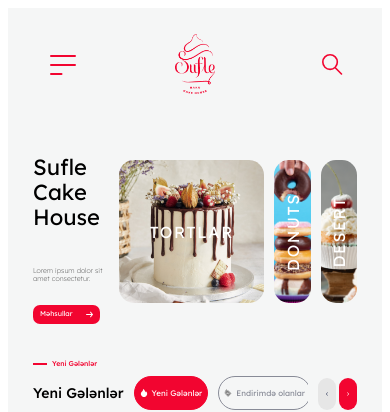
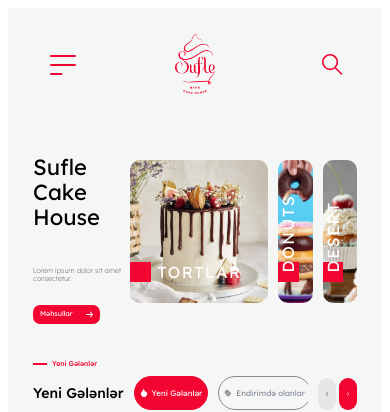
Before and after one commit to tarlansoltanov/sufle-front, a React (Vite) app: page / in a window 390 px wide. Shown: the top 412 px of the page. Built offline with nearby package versions, Linux system fonts and the light colour scheme; no server answers.

Commit message:
Home Page Banner Animation added

```diff
--- a/src/views/home/Home.module.scss
+++ b/src/views/home/Home.module.scss
@@ -111,17 +111,18 @@
   }
 
   & > .cards {
-    $width: calc(100vw - 12vw - 12vw - var(--scrollbar-width));
-    width: calc($width * 0.7);
-    height: calc($width * 0.7 * 0.6);
+    $widthDesktop: calc(100vw - 12vw - 12vw - var(--scrollbar-width));
+    $widthMobile: calc(100vw - 25px - 25px - var(--scrollbar-width));
+
+    width: calc($widthDesktop * 0.7);
+    height: calc($widthDesktop * 0.7 * 0.6);
 
     display: flex;
     gap: 40px;
 
     @media screen and (max-width: 768px) {
-      $width: calc(100vw - 25px - 25px - var(--scrollbar-width));
-      width: calc($width * 0.7);
-      height: calc($width * 0.7 * 0.6);
+      width: calc($widthMobile * 0.7);
+      height: calc($widthMobile * 0.7 * 0.6);
 
       gap: 10px;
     }
@@ -133,6 +134,7 @@
 
       overflow: hidden;
       cursor: pointer;
+      user-select: none;
 
       border-radius: 15px;
       border: none;
@@ -149,15 +151,38 @@
       background-size: cover;
       background-repeat: no-repeat;
 
+      @media screen and (max-width: 786px) {
+        border-radius: 10px;
+      }
+
       & > span {
-        min-width: 14em;
-        padding: 0.5em;
-        text-align: center;
+        position: absolute;
+
+        line-height: calc($widthDesktop * 0.06125);
+        bottom: calc($widthDesktop * 0.030625);
+        left: calc($widthDesktop * 0.030625);
+
+        color: #ffffff;
+        font-size: 58px;
+        font-weight: 400;
+
         transform: rotate(-90deg);
+        transform-origin: left;
         transition: all 0.5s;
         text-transform: uppercase;
-        color: #ffffff;
         letter-spacing: 0.1em;
+
+        @media screen and (max-width: 1280px) {
+          font-size: 37px;
+        }
+
+        @media screen and (max-width: 768px) {
+          font-size: 16px;
+
+          line-height: calc($widthMobile * 0.06125);
+          bottom: calc($widthMobile * 0.06125);
+          left: calc($widthMobile * 0.030625);
+        }
       }
 
       &.open {
@@ -165,6 +190,25 @@
 
         & span {
           transform: rotate(0);
+          left: calc($widthDesktop * 0.091875);
+        }
+      }
+
+      & > .square {
+        position: absolute;
+        bottom: calc($widthDesktop * 0.030625);
+        left: 0;
+
+        width: calc($widthDesktop * 0.06125);
+        height: calc($widthDesktop * 0.06125);
+
+        background-color: #f20530;
+
+        @media screen and (max-width: 768px) {
+          bottom: calc($widthMobile * 0.06125);
+
+          width: calc($widthMobile * 0.06125);
+          height: calc($widthMobile * 0.06125);
         }
       }
     }
--- a/src/views/home/index.tsx
+++ b/src/views/home/index.tsx
@@ -117,6 +117,7 @@ const Home = () => {
               }}
               style={{ backgroundImage: `url('/src/assets/images/banner/banner1.jpg')` }}
             >
+              <div className={styles.square}></div>
               <span>Tortlar</span>
             </div>
             <div
@@ -126,6 +127,7 @@ const Home = () => {
               }}
               style={{ backgroundImage: `url('/src/assets/images/banner/banner2.jpg')` }}
             >
+              <div className={styles.square}></div>
               <span>Donuts</span>
             </div>
             <div
@@ -135,6 +137,7 @@ const Home = () => {
               }}
               style={{ backgroundImage: `url('/src/assets/images/banner/banner3.jpg')` }}
             >
+              <div className={styles.square}></div>
               <span>Desert</span>
             </div>
           </div>
```
